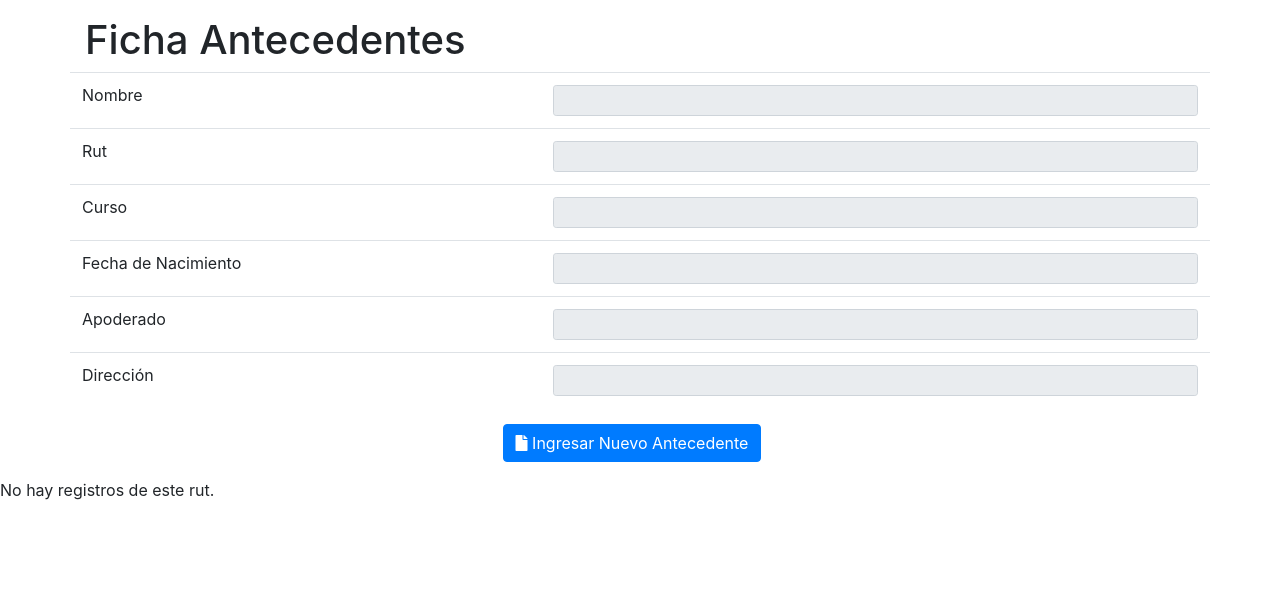
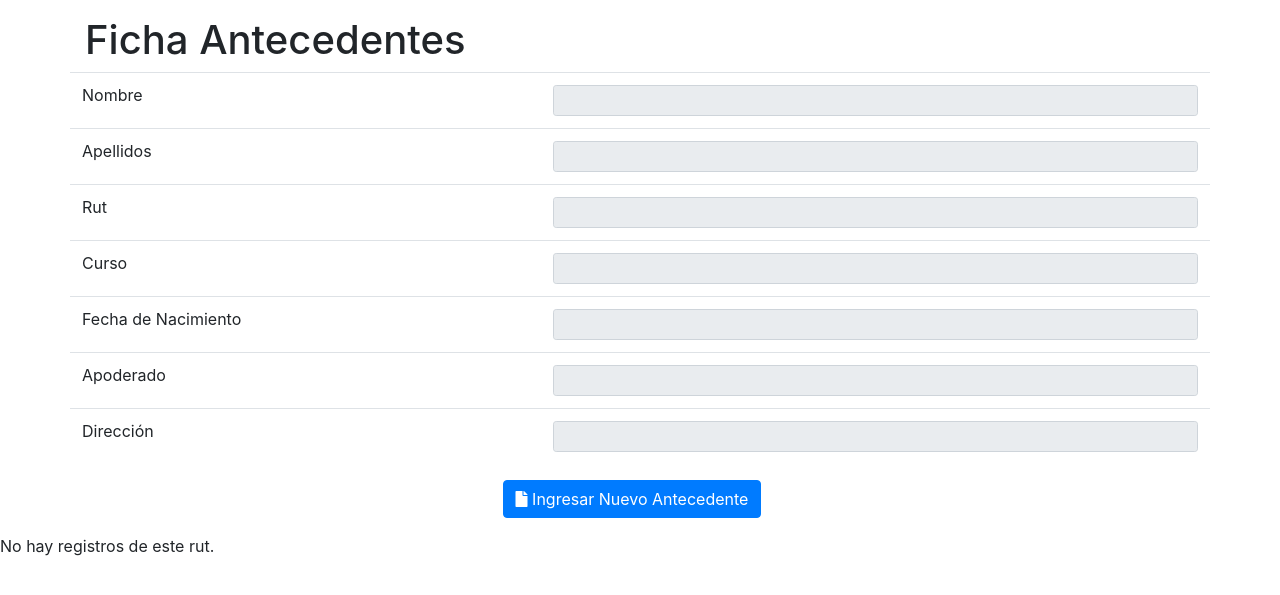
Before and after one commit to charlypesc/convivencia, a PHP site: page /ficha_antecedentes.php?id=1 in a window 1280 px wide. Shown: the part 56-651 px from the top of the page. Run offline with PHP 8.4, Linux system fonts and the light colour scheme; data that the repository does not hold is empty; some libraries are stand-ins or nearby versions.

Commit message:
se agrega apellidos en la vista, y se agrega datepicker en el envio de textos

```diff
--- a/ficha_antecedentes.php
+++ b/ficha_antecedentes.php
@@ -49,6 +49,11 @@ $consulta_sql=$db_search_id->query("SELECT * FROM `ficha_antecedentes` WHERE `ru
 
       <td>Nombre</td>
       <td><input class="form-control form-control-sm" name="nombre" type="text" placeholder="" value="<?php echo $nombres;?>" readonly></td>
+    </tr>
+    <tr>
+
+      <td>Apellidos</td>
+      <td><input class="form-control form-control-sm" name="nombre" type="text" placeholder="" value="<?php echo $apellidos;?>" readonly></td>
     </tr>
     <tr>
 
@@ -128,7 +133,7 @@ $consulta_sql=$db_search_id->query("SELECT * FROM `ficha_antecedentes` WHERE `ru
                   </tr>
                   <tr>
                       <td>Fecha</td>
-                      <td><input id="form_fecha" name="fecha_ingreso" class="form-control form-control-sm" type="text" placeholder="" value=""></td>
+                      <td><input id="form_fecha" name="fecha_ingreso" class="form-control form-control-sm" type="date" placeholder="" value=""></td>
                   </tr>
                   <tr>
                       <td>Procedimiento</td>
```
